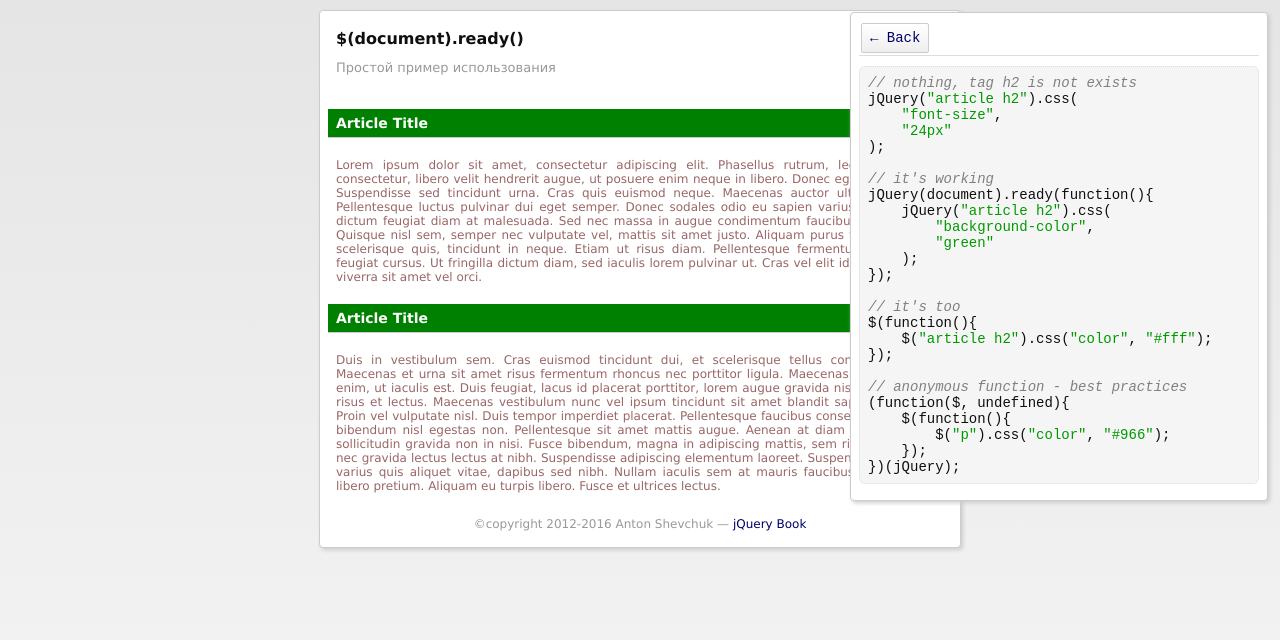
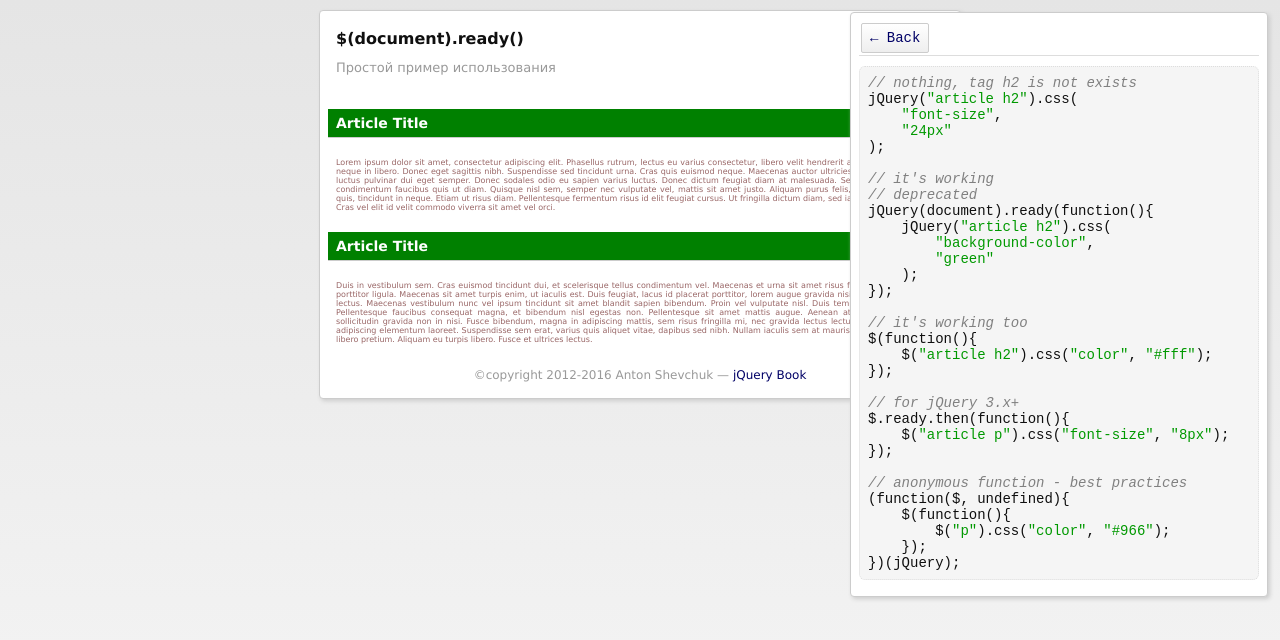
Before and after one commit to AntonShevchuk/jquery-for-beginners-code, a plain HTML site: page ready.html in a window 1280 px wide. Drawn offline with Linux system fonts and the light colour scheme.

Commit message:
Updated examples

```diff
--- a/ready.html
+++ b/ready.html
@@ -13,13 +13,18 @@
         jQuery("article h2").css("font-size", "24px");
 
         // it's working
+        // deprecated
         jQuery(document).ready(function(){
             jQuery("article h2").css("background-color", "green");
         });
 
-        // it's too
+        // it's working too
         $(function(){
             $("article h2").css("color", "#fff");
+        });
+
+        $.ready.then(function(){
+            $("article p").css("font-size", "8px");
         });
 
         // anonymous function - best practices
@@ -42,6 +47,7 @@ jQuery(<span>"article h2"</span>).css(
 );
 
 <em>// it's working</em>
+<em>// deprecated</em>
 jQuery(document).ready(function(){
     jQuery(<span>"article h2"</span>).css(
         <span>"background-color"</span>,
@@ -49,9 +55,14 @@ jQuery(document).ready(function(){
     );
 });
 
-<em>// it's too</em>
+<em>// it's working too</em>
 $(function(){
     $(<span>"article h2"</span>).css(<span>"color"</span>, <span>"#fff"</span>);
+});
+
+<em>// for jQuery 3.x+</em>
+$.ready.then(function(){
+    $(<span>"article p"</span>).css(<span>"font-size"</span>, <span>"8px"</span>);
 });
 
 <em>// anonymous function - best practices</em>
```
Also changed, not shown: index.html (+4 -2 lines).
